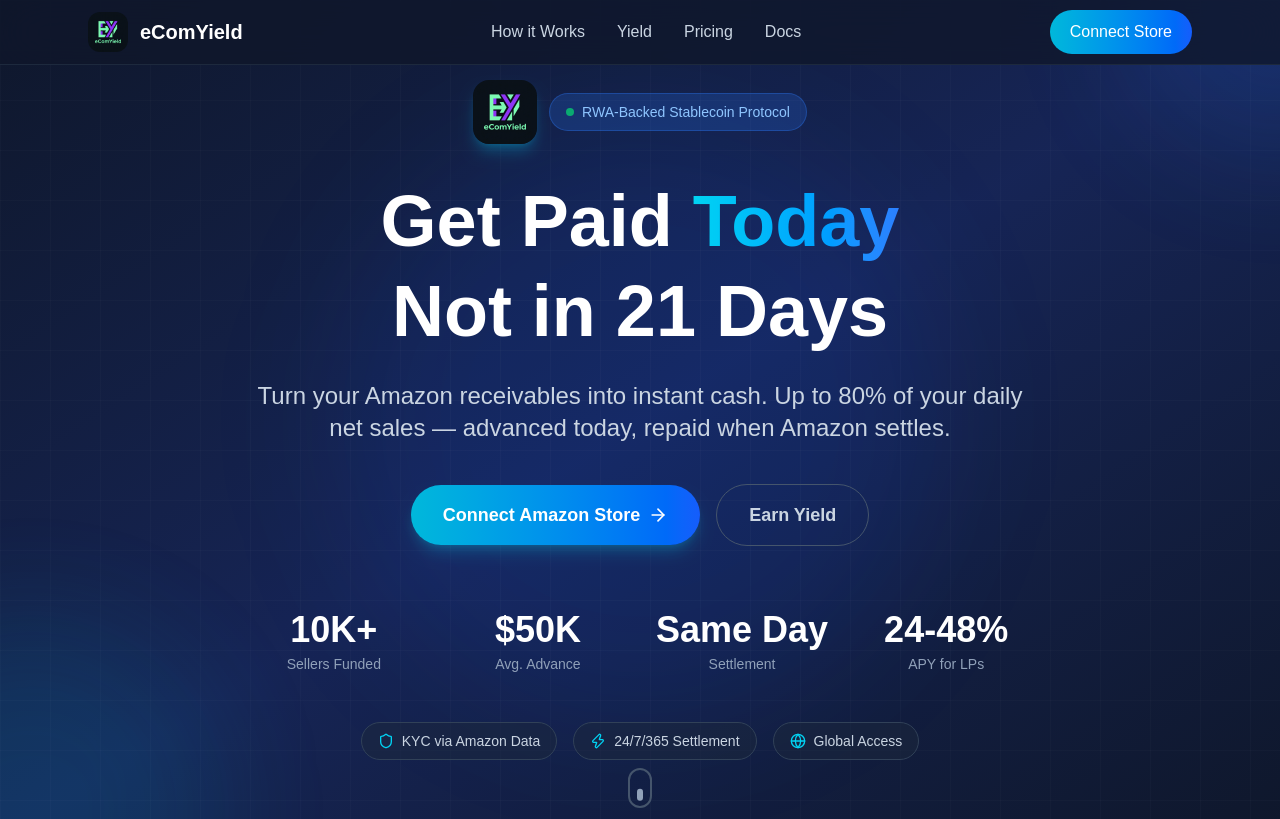
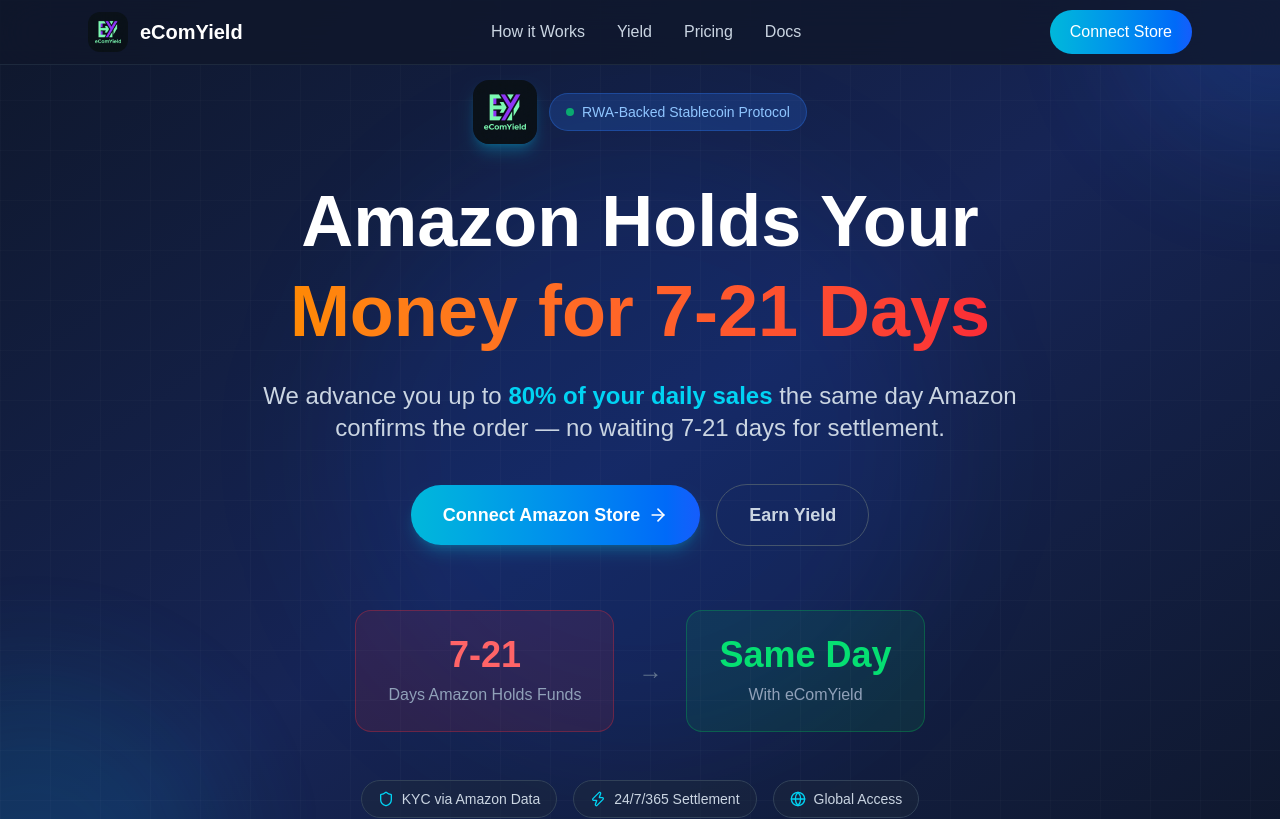
Before and after one commit to open-biz/eComYield, a Next.js app: page / in a window 1280 px wide. Shown: the top 819 px of the page. Built offline with nearby package versions, Linux system fonts and the light colour scheme.

Commit message:
feat: Highlight 7-21 day Amazon payout delay in hero

```diff
--- a/src/components/hero-section.tsx
+++ b/src/components/hero-section.tsx
@@ -52,8 +52,8 @@
           transition={{ duration: 0.5, delay: 0.1 }}
           className="text-5xl md:text-7xl font-bold text-white mb-6 leading-tight"
         >
-          Get Paid <span className="text-transparent bg-clip-text bg-gradient-to-r from-cyan-400 to-blue-500">Today</span>
-          <br />Not in 21 Days
+          Amazon Holds Your
+          <br /><span className="text-transparent bg-clip-text bg-gradient-to-r from-orange-400 to-red-500">Money for 7-21 Days</span>
         </motion.h1>
 
         {/* Subheadline */}
@@ -63,7 +63,7 @@
           transition={{ duration: 0.5, delay: 0.2 }}
           className="text-xl md:text-2xl text-slate-300 mb-10 max-w-3xl mx-auto"
         >
-          Turn your Amazon receivables into instant cash. Up to 80% of your daily net sales — advanced today, repaid when Amazon settles.
+          We advance you up to <span className="text-cyan-400 font-semibold">80% of your daily sales</span> the same day Amazon confirms the order — no waiting 7-21 days for settlement.
         </motion.p>
 
         {/* CTA Buttons */}
@@ -88,24 +88,24 @@
           </button>
         </motion.div>
 
-        {/* Stats */}
+        {/* The Problem - Solution highlight */}
         <motion.div
           initial={{ opacity: 0, y: 20 }}
           animate={{ opacity: 1, y: 0 }}
           transition={{ duration: 0.5, delay: 0.4 }}
-          className="mt-16 grid grid-cols-2 md:grid-cols-4 gap-8"
+          className="mt-16 flex flex-wrap justify-center gap-6"
         >
-          {[
-            { label: "Sellers Funded", value: "10K+" },
-            { label: "Avg. Advance", value: "$50K" },
-            { label: "Settlement", value: "Same Day" },
-            { label: "APY for LPs", value: "24-48%" },
-          ].map((stat, i) => (
-            <div key={i} className="text-center">
-              <div className="text-3xl md:text-4xl font-bold text-white mb-1">{stat.value}</div>
-              <div className="text-sm text-slate-400">{stat.label}</div>
-            </div>
-          ))}
+          <div className="text-center px-8 py-6 bg-red-500/10 border border-red-500/30 rounded-2xl">
+            <div className="text-4xl font-bold text-red-400 mb-2">7-21</div>
+            <div className="text-slate-400">Days Amazon Holds Funds</div>
+          </div>
+          <div className="flex items-center text-slate-500">
+            <span className="text-2xl">→</span>
+          </div>
+          <div className="text-center px-8 py-6 bg-green-500/10 border border-green-500/30 rounded-2xl">
+            <div className="text-4xl font-bold text-green-400 mb-2">Same Day</div>
+            <div className="text-slate-400">With eComYield</div>
+          </div>
         </motion.div>
 
         {/* Features pills */}
```
